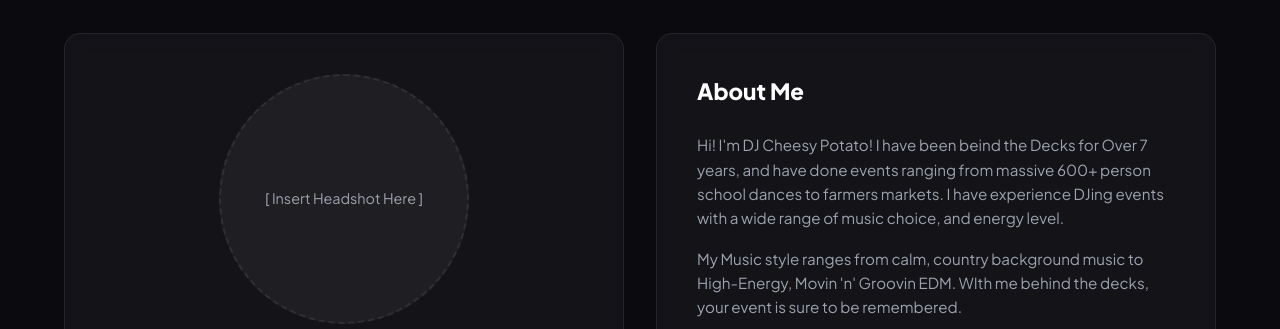
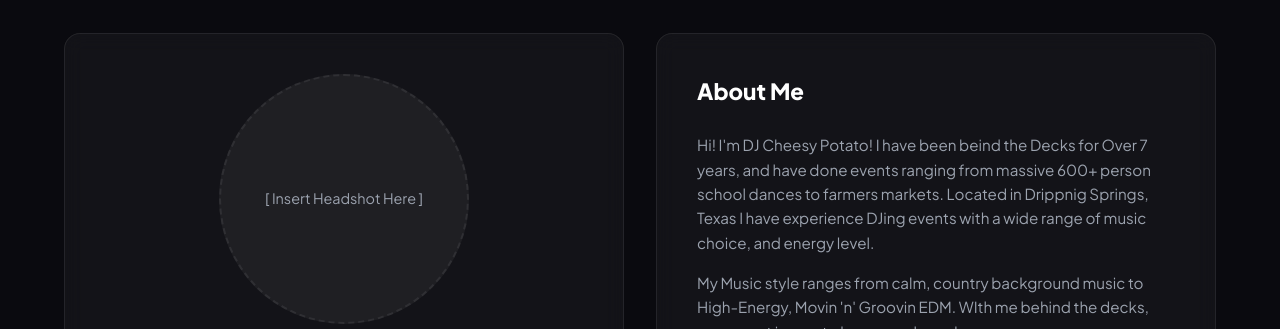
Before and after one commit to chromeosisBS/djcheesypotato.github.io, a plain HTML site: page about.html in a window 1280 px wide. Shown: the part 201-530 px from the top of the page. Drawn offline with Linux system fonts and the light colour scheme.

Commit message:
Update about.html

```diff
--- a/about.html
+++ b/about.html
@@ -39,7 +39,7 @@
 
             <div class="card">
                 <h3 style="margin-bottom: 1.5rem;">About Me</h3>
-                <p style="margin-bottom: 1rem;">Hi! I'm DJ Cheesy Potato! I have been beind the Decks for Over 7 years, and have done events ranging from massive 600+ person school dances to farmers markets. I have experience DJing events with a wide range of music choice, and energy level.</p>
+                <p style="margin-bottom: 1rem;">Hi! I'm DJ Cheesy Potato! I have been beind the Decks for Over 7 years, and have done events ranging from massive 600+ person school dances to farmers markets. Located in Drippnig Springs, Texas I have experience DJing events with a wide range of music choice, and energy level.</p>
                 <p style="margin-bottom: 1rem;">My Music style ranges from calm, country background music to High-Energy, Movin 'n' Groovin EDM. WIth me behind the decks, your event is sure to be remembered.</p>
                 <p>When I'm not DJing, I am running Lights, Mixing a live band, or running a live video broadcast.</p>
             </div>
```
